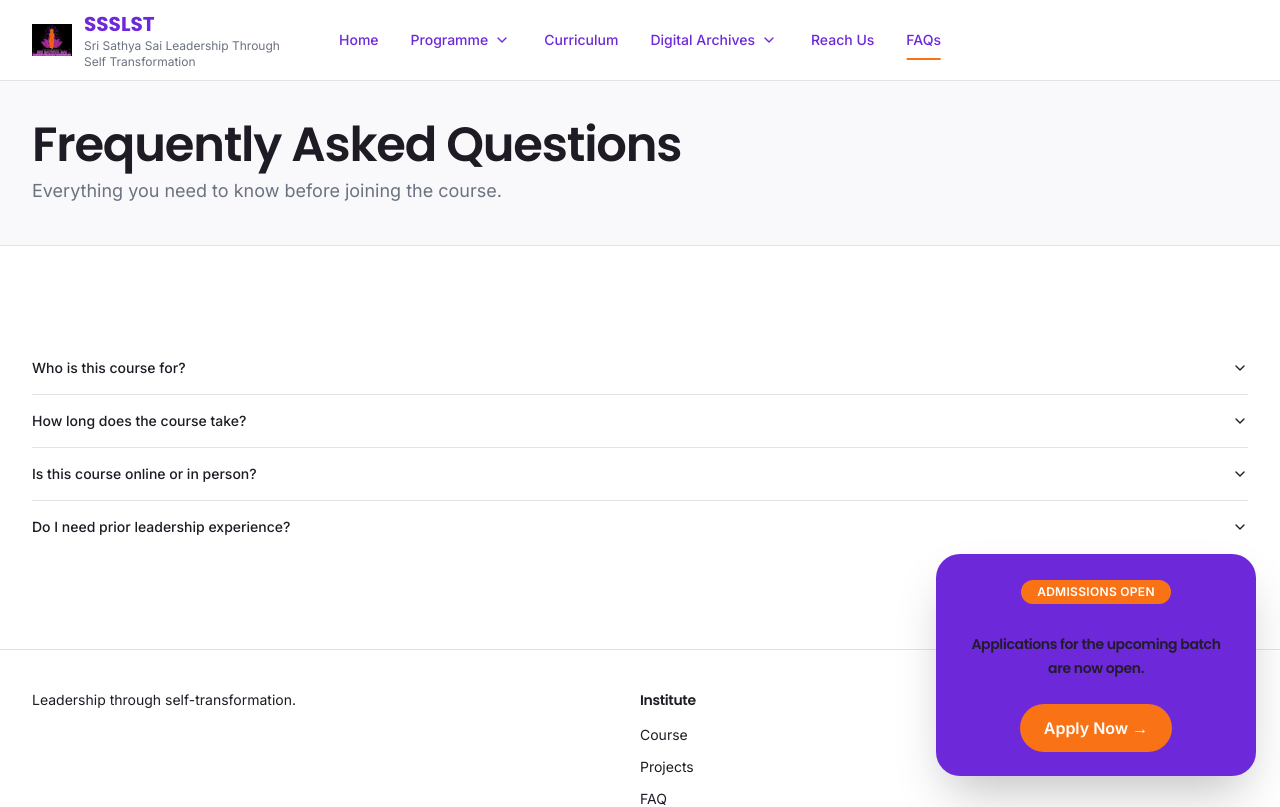
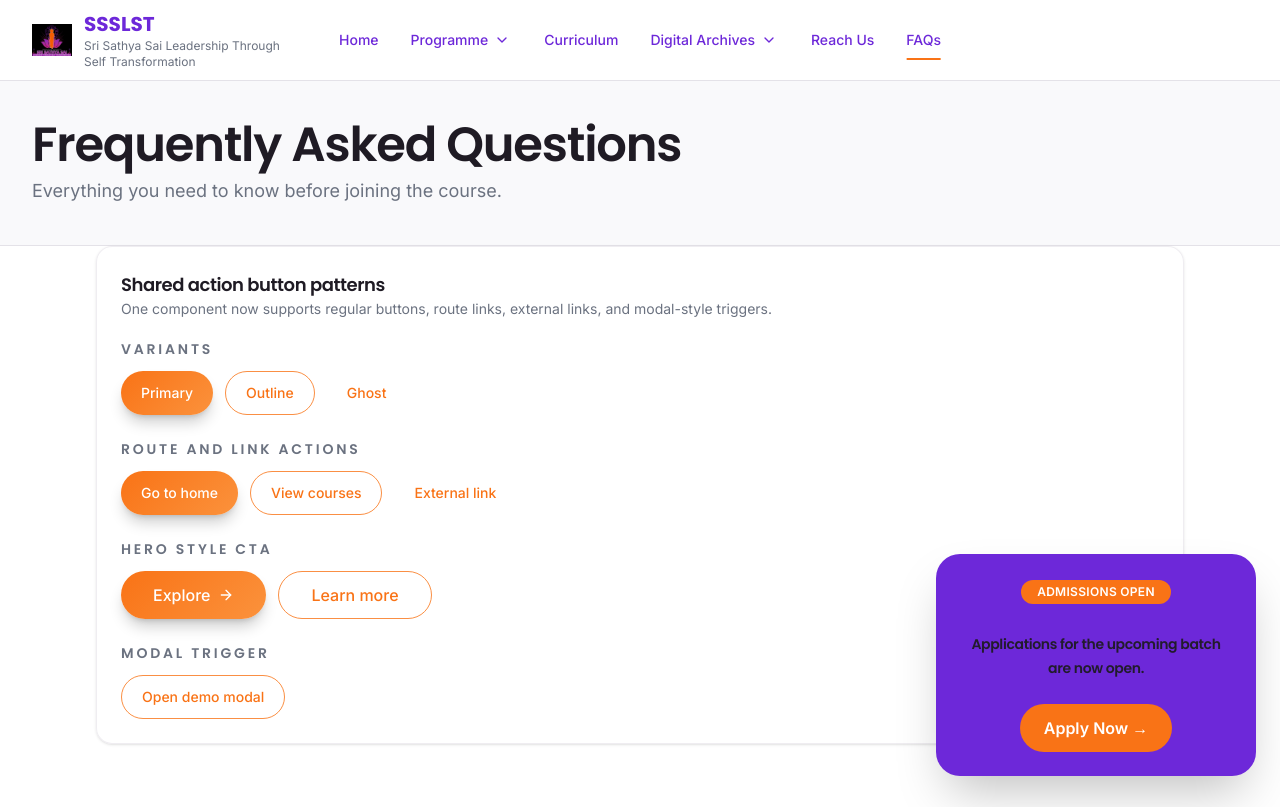
Before and after one commit to andholemoksha/SSSLST_Website, a React (Vite) app in the folder frontend/: page /faq in a window 1280 px wide. Shown: the top 807 px of the page. Built offline with nearby package versions, Linux system fonts and the light colour scheme.

Commit message:
cleanup and import correction

```diff
--- a/frontend/src/components/ui/button.jsx
+++ b/frontend/src/components/ui/Button/button.jsx
@@ -1,7 +1,7 @@
 import { forwardRef } from "react";
 import { Link } from "react-router-dom";
 import { cn } from "@/lib/utils";
-import { buttonVariants } from "@/components/ui/button-variants";
+import { buttonVariants } from "@/components/ui/Button/button-variants";
 
 /**
  * Shared action button that can behave as:
--- a/frontend/src/features/home/components/HeroButtons.jsx
+++ b/frontend/src/features/home/components/HeroButtons.jsx
@@ -1,5 +1,5 @@
+import { Button } from "@/components/ui/Button/button";
 import { ArrowRight } from "lucide-react";
-import { Button } from "@/components/ui/button";
 
 // Example usage for hero-style CTAs that still support normal routing.
 // <Button variant="heroPrimary" to="/courses" pill>Explore</Button>
--- a/frontend/src/features/satsang/components/SatsangYearCard.jsx
+++ b/frontend/src/features/satsang/components/SatsangYearCard.jsx
@@ -2,8 +2,8 @@ import { Link } from "react-router-dom";
 import { ArrowRight } from "lucide-react";
 import { Badge } from "@/components/ui/badge";
 import { Card } from "@/components/ui/card";
-import { buttonVariants } from "@/components/ui/button-variants";
 import { cn } from "@/lib/utils";
+import { buttonVariants } from "@/components/ui/Button/button-variants";
 
 export function SatsangYearCard({ item, className }) {
   return (
--- a/frontend/src/pages/FaqPage.jsx
+++ b/frontend/src/pages/FaqPage.jsx
@@ -1,13 +1,108 @@
+import { useState } from "react";
+import { ArrowRight } from "lucide-react";
 import { PageHeader } from "@/components/layout/PageHeader";
+import { Button } from "@/components/ui/Button/button";
 import { FaqList } from "@/features/faq/components/FaqList";
 
+// Example usage for the shared action button across different interactions:
+// - route navigation: <Button to="/">Go home</Button>
+// - external links: <Button href="https://example.com">Visit</Button>
+// - modal trigger: <Button onOpenModal={() => setOpen(true)}>Open</Button>
 export function FaqPage() {
+  const [isModalOpen, setIsModalOpen] = useState(false);
+
   return (
     <>
       <PageHeader
         title="Frequently Asked Questions"
         description="Everything you need to know before joining the course."
       />
+
+      <section className="mx-auto max-w-6xl px-4 pb-8 sm:px-6 lg:px-8">
+        <div className="rounded-2xl border border-border/60 bg-white/70 p-6 shadow-sm backdrop-blur-sm">
+          <div className="mb-5">
+            <h2 className="text-lg font-semibold text-foreground">
+              Shared action button patterns
+            </h2>
+            <p className="text-sm text-muted-foreground">
+              One component now supports regular buttons, route links, external links,
+              and modal-style triggers.
+            </p>
+          </div>
+
+          <div className="space-y-6">
+            <div>
+              <h3 className="mb-3 text-sm font-semibold uppercase tracking-[0.2em] text-muted-foreground">
+                Variants
+              </h3>
+              <div className="flex flex-wrap gap-3">
+                <Button variant="primary">Primary</Button>
+                <Button variant="outline">Outline</Button>
+                <Button variant="ghost">Ghost</Button>
+              </div>
+            </div>
+
+            <div>
+              <h3 className="mb-3 text-sm font-semibold uppercase tracking-[0.2em] text-muted-foreground">
+                Route and link actions
+              </h3>
+              <div className="flex flex-wrap gap-3">
+                <Button to="/">Go to home</Button>
+                <Button to="/courses" variant="outline">
+                  View courses
+                </Button>
+                <Button href="https://example.com" target="_blank" rel="noreferrer" variant="ghost">
+                  External link
+                </Button>
+              </div>
+            </div>
+
+            <div>
+              <h3 className="mb-3 text-sm font-semibold uppercase tracking-[0.2em] text-muted-foreground">
+                Hero style CTA
+              </h3>
+              <div className="flex flex-wrap gap-3">
+                <Button to="/" variant="primary" size="lg" icon={<ArrowRight className="h-4 w-4" />}>
+                  Explore
+                </Button>
+                <Button to="/" variant="outline" size="lg">
+                  Learn more
+                </Button>
+              </div>
+            </div>
+
+            <div>
+              <h3 className="mb-3 text-sm font-semibold uppercase tracking-[0.2em] text-muted-foreground">
+                Modal trigger
+              </h3>
+              <div className="flex flex-wrap gap-3">
+                <Button variant="outline" onOpenModal={() => setIsModalOpen(true)}>
+                  Open demo modal
+                </Button>
+              </div>
+            </div>
+          </div>
+        </div>
+      </section>
+
+      {isModalOpen ? (
+        <div className="fixed inset-0 z-50 flex items-center justify-center bg-black/50 px-4">
+          <div className="w-full max-w-md rounded-2xl border border-border/60 bg-background p-6 shadow-xl">
+            <h3 className="text-lg font-semibold text-foreground">Demo modal</h3>
+            <p className="mt-2 text-sm text-muted-foreground">
+              This confirms the shared action button can trigger a modal-style interaction
+              without needing a separate component wrapper.
+            </p>
+            <div className="mt-5 flex justify-end gap-3">
+              <Button variant="ghost" onClick={() => setIsModalOpen(false)}>
+                Close
+              </Button>
+              <Button onClick={() => setIsModalOpen(false)}>Done</Button>
+            </div>
+          </div>
+        </div>
+      ) : null}
+
       <FaqList />
     </>
   );
--- a/frontend/src/pages/NotFoundPage.jsx
+++ b/frontend/src/pages/NotFoundPage.jsx
@@ -1,7 +1,7 @@
 import { Link } from "react-router-dom";
 import { Section } from "@/components/layout/Section";
-import { buttonVariants } from "@/components/ui/button-variants";
 import { cn } from "@/lib/utils";
+import { buttonVariants } from "@/components/ui/Button/button-variants";
 
 export function NotFoundPage() {
   return (
```
Also changed, not shown: frontend/src/components/ui/Button/button-variants.js (renamed from frontend/src/components/ui/button-variants.js).
